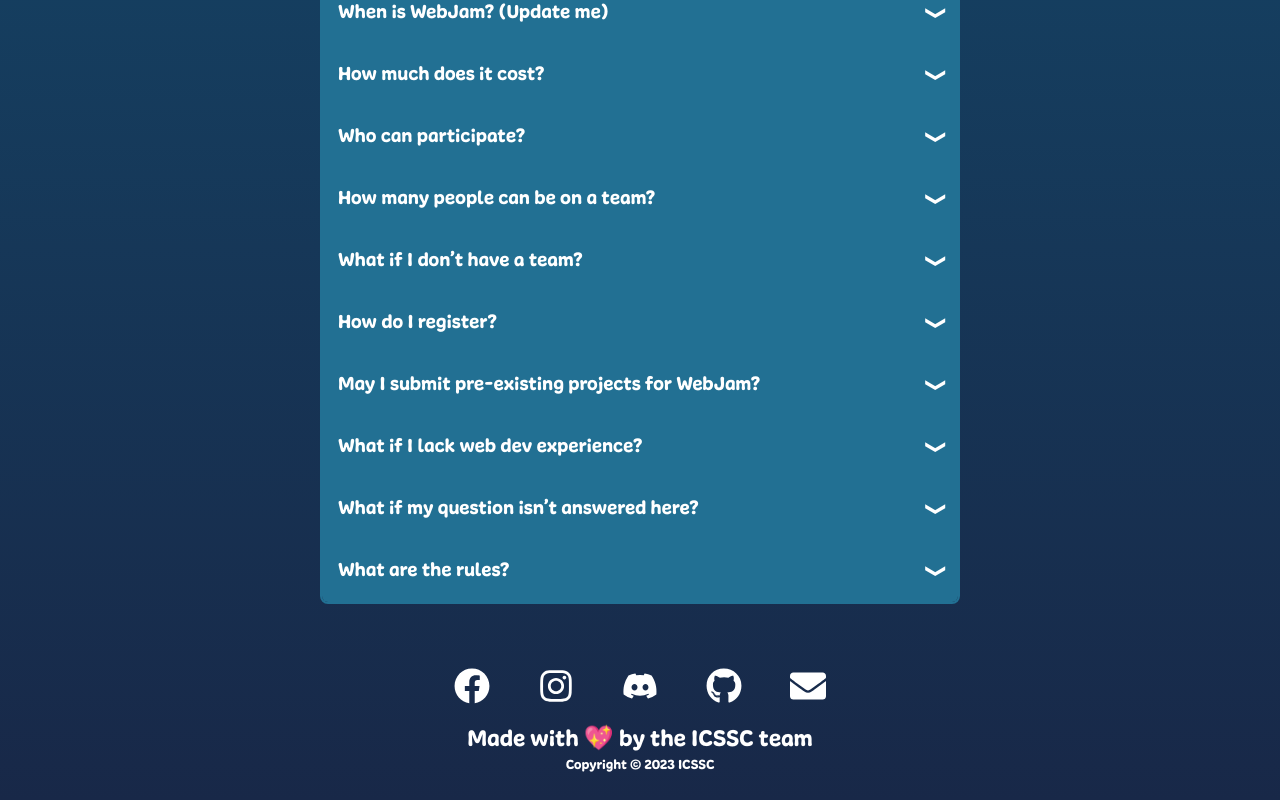
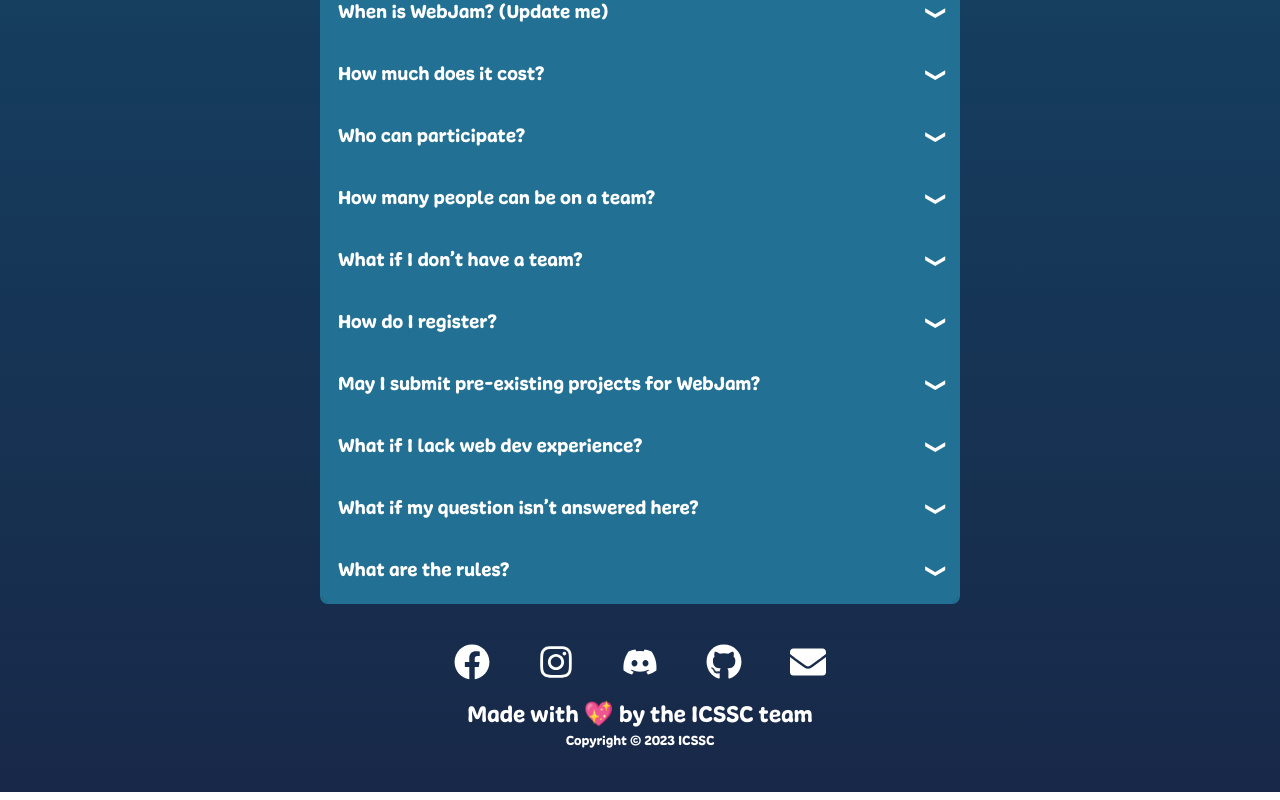
Before and after one commit to icssc/webjam-2023, a Next.js app: page / in a window 1280 px wide. Shown: the part 1074-1874 px from the top of the page. Built offline with nearby package versions, Linux system fonts and the light colour scheme.

Commit message:
Adjust padding and margin

```diff
--- a/src/components/footer.js
+++ b/src/components/footer.js
@@ -37,7 +37,7 @@ const MEDIA_LINKS = [
 
 export default function Footer() {
   return (
-    <footer className="w-[100%] flex flex-col gap-5 p-6 mt-10">
+    <footer className="w-[100%] flex flex-col gap-5 p-6 sm:p-10">
       <div className="flex justify-center gap-5 sm:gap-12 text-3xl sm:text-4xl">
         {MEDIA_LINKS.map((link) => (
           <Link
```
